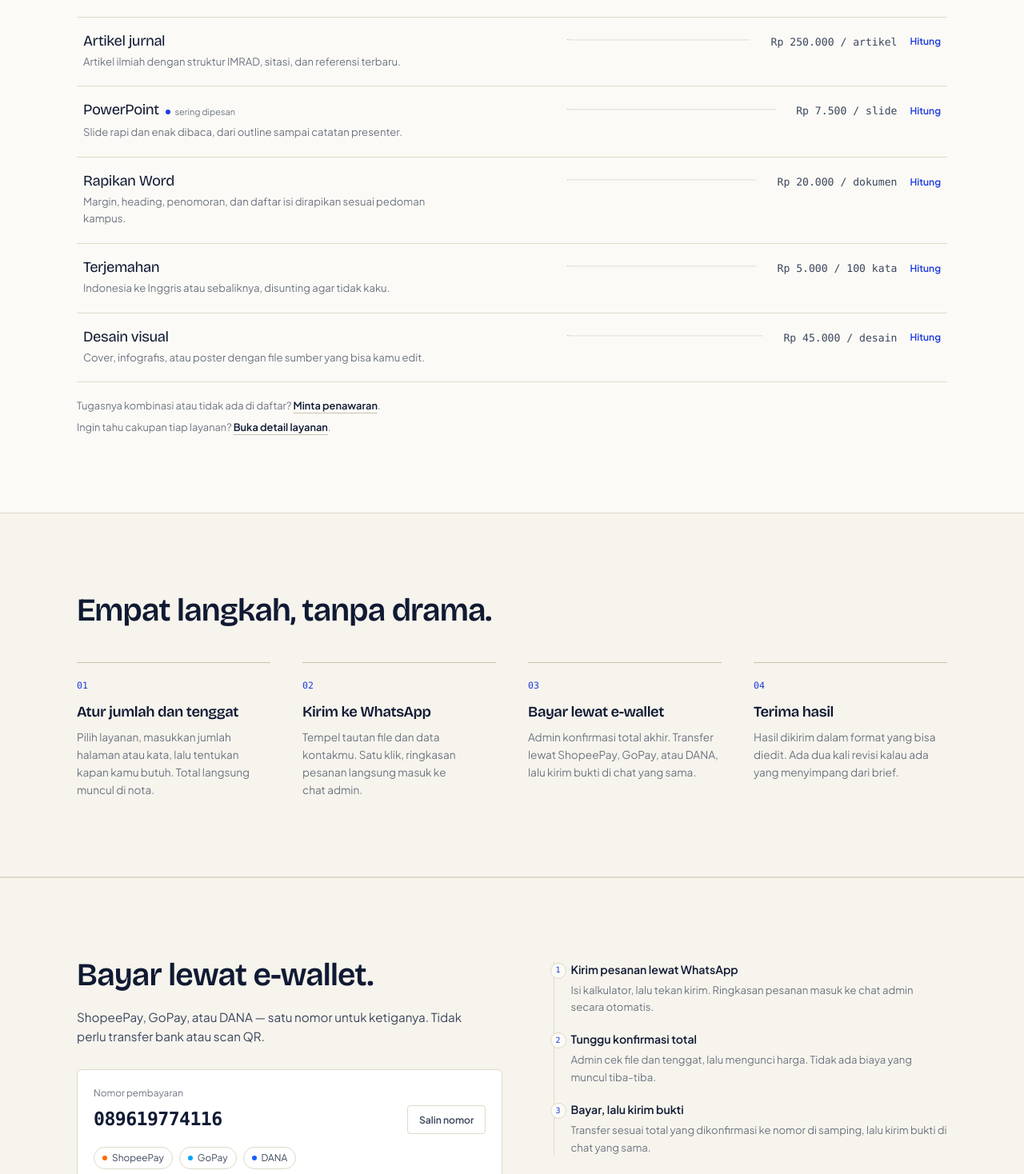
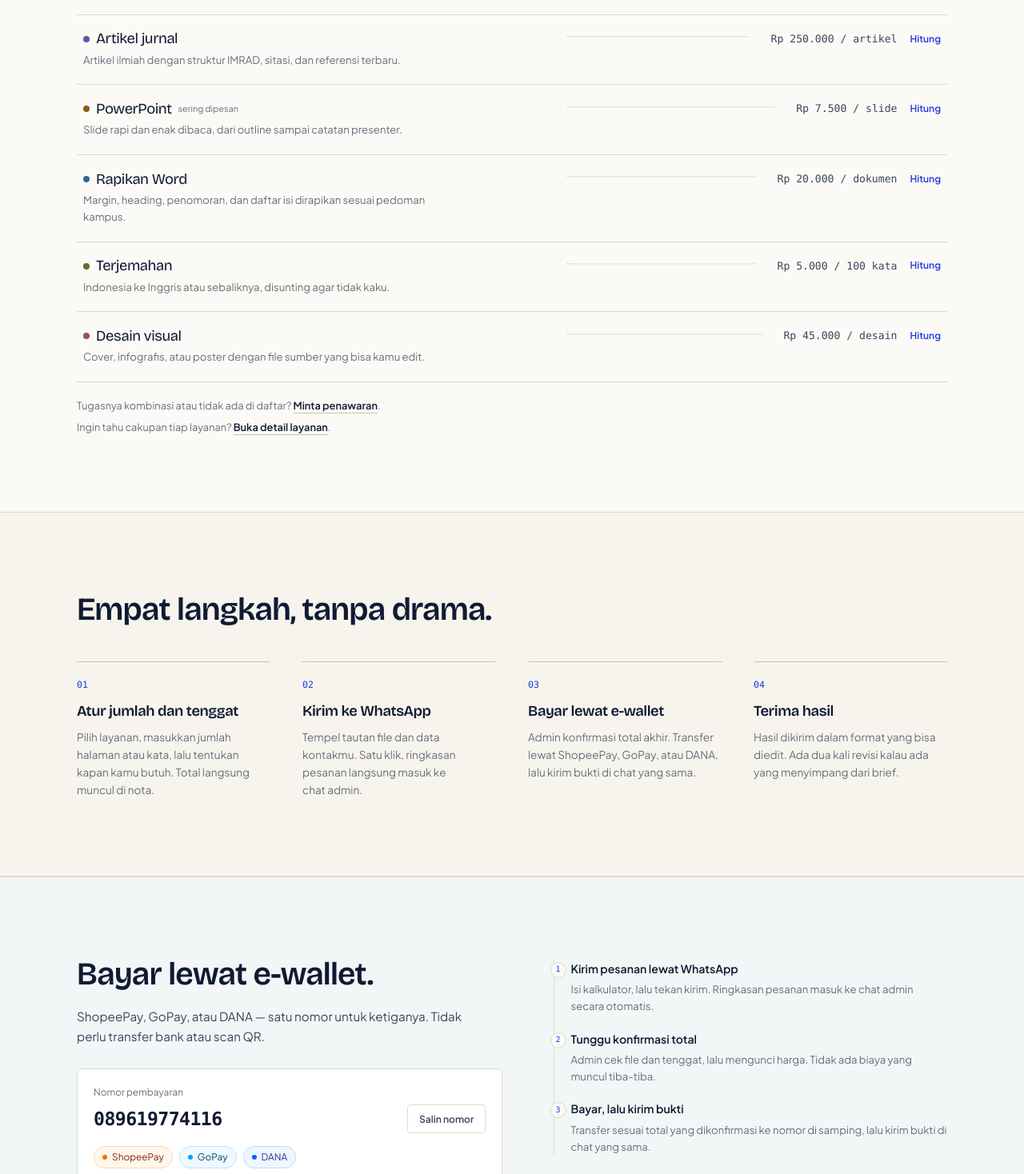
Before and after one commit to bagasadi05/MasJoki, a Next.js app: page / in a window 1280 px wide. Shown: the part 1262-2730 px from the top of the page at 80% size. Built offline with nearby package versions, Linux system fonts and the light colour scheme.

Commit message:
feat(ui): beri warna penanda per layanan tanpa mengubah alur

```diff
--- a/app/globals.css
+++ b/app/globals.css
@@ -9,7 +9,7 @@
   --color-paper-2: #f2f0e6;
   --color-ink: #101a33;
   --color-ink-soft: #3c465c;
-  --color-muted: #6e7480;
+  --color-muted: #686e79;
   --color-line: #ded9c8;
   --color-line-strong: #c9c2ac;
   --color-brand: #1f3be0;
@@ -17,6 +17,22 @@
   --color-brand-soft: #e7eaff;
   --color-stabilo: #ffe44d;
   --color-stabilo-soft: #fff6c2;
+
+  /* Aksen layanan: chroma rendah, dipakai untuk penanda kecil dan wash tipis. */
+  --color-mint: #2a6b55;
+  --color-mint-soft: #e6f1ea;
+  --color-koral: #9e4e42;
+  --color-koral-soft: #f6e7e2;
+  --color-lilac: #6556a3;
+  --color-lilac-soft: #ece7f7;
+  --color-amber: #8a5d12;
+  --color-amber-soft: #f7edd3;
+  --color-langit: #2b6a97;
+  --color-langit-soft: #e4eff7;
+  --color-olive: #5f6f2a;
+  --color-olive-soft: #eef1dc;
+  --color-rose: #9d4d6b;
+  --color-rose-soft: #f6e7ed;
 
   --font-display: var(--font-bricolage), "Times New Roman", serif;
   --font-sans: var(--font-jakarta), ui-sans-serif, system-ui, sans-serif;
--- a/app/jasa/[layanan]/page.tsx
+++ b/app/jasa/[layanan]/page.tsx
@@ -5,6 +5,7 @@ import { Nota } from "@/components/nota";
 import { SiteFooter } from "@/components/site-footer";
 import { SiteHeader } from "@/components/site-header";
 import { KONTEN_LAYANAN } from "@/content/layanan";
+import { aksenLayanan } from "@/lib/aksen";
 import { rupiah } from "@/lib/format";
 import { computePrice } from "@/lib/pricing";
 import {
@@ -61,6 +62,7 @@ export default async function HalamanLayanan({ params }: HalamanProps) {
   if (!service) notFound();
 
   const konten = KONTEN_LAYANAN[service.id];
+  const aksen = aksenLayanan(service.id);
 
   // Contoh harga: jumlah bawaan, tenggat 4–6 hari, tingkat standar.
   const contoh = computePrice(service, service.defaultQty, "normal", "standar");
@@ -117,7 +119,7 @@ export default async function HalamanLayanan({ params }: HalamanProps) {
       <SiteHeader />
 
       <main id="konten">
-        <section className="border-b border-line">
+        <section className={`border-b border-line ${aksen.wash}`}>
           <div className="mx-auto max-w-6xl px-5 pb-12 pt-10 sm:px-8 sm:pb-16 sm:pt-14">
             <nav aria-label="Remah roti" className="text-[0.76rem] text-muted">
               <Link href="/" className="transition-colors hover:text-brand">
@@ -145,8 +147,13 @@ export default async function HalamanLayanan({ params }: HalamanProps) {
                   {konten.intro}
                 </p>
 
-                <p className="mt-5 inline-flex items-center gap-2 rounded-md border border-line bg-paper-2/70 px-3.5 py-2 text-[0.8rem] text-ink-soft">
-                  <span aria-hidden className="inline-block size-1.5 rounded-full bg-brand" />
+                <p
+                  className={`mt-5 inline-flex items-center gap-2 rounded-md border px-3.5 py-2 text-[0.8rem] ${aksen.chip}`}
+                >
+                  <span
+                    aria-hidden
+                    className="inline-block size-1.5 rounded-full bg-current opacity-70"
+                  />
                   {priceLabel(service)} · pengerjaan {service.turnaround}
                 </p>
 
@@ -197,7 +204,7 @@ export default async function HalamanLayanan({ params }: HalamanProps) {
                   >
                     <span
                       aria-hidden
-                      className="mt-[0.5rem] inline-block size-1.5 shrink-0 rounded-full bg-brand"
+                      className={`mt-[0.5rem] inline-block size-1.5 shrink-0 rounded-full ${aksen.dot}`}
                     />
                     {item}
                   </li>
@@ -324,13 +331,20 @@ export default async function HalamanLayanan({ params }: HalamanProps) {
             Layanan lain
           </h2>
           <ul className="mt-5 grid gap-3 sm:grid-cols-2 lg:grid-cols-4">
-            {lain.map((item) => (
+            {lain.map((item) => {
+              const aksenLain = aksenLayanan(item.id);
+
+              return (
                 <li key={item.id}>
                   <Link
                     href={`/jasa/${item.id}`}
-                  className="flex h-full flex-col justify-between rounded-md border border-line bg-white p-4 transition-colors hover:border-line-strong"
+                    className="flex h-full flex-col justify-between rounded-md border border-line bg-white p-4 transition-colors hover:bg-paper-2/40"
                   >
-                  <span className="text-[0.9rem] font-medium leading-snug text-ink">
+                    <span className="flex items-center gap-2 text-[0.9rem] font-medium leading-snug text-ink">
+                      <span
+                        aria-hidden
+                        className={`inline-block size-1.5 shrink-0 rounded-full ${aksenLain.dot}`}
+                      />
                       {item.name}
                     </span>
                     <span className="mt-3 font-mono text-[0.76rem] tabular-nums text-muted">
@@ -338,7 +352,8 @@ export default async function HalamanLayanan({ params }: HalamanProps) {
                     </span>
                   </Link>
                 </li>
-            ))}
+              );
+            })}
           </ul>
         </section>
 
--- a/app/jasa/page.tsx
+++ b/app/jasa/page.tsx
@@ -2,6 +2,7 @@ import type { Metadata } from "next";
 import Link from "next/link";
 import { SiteFooter } from "@/components/site-footer";
 import { SiteHeader } from "@/components/site-header";
+import { aksenLayanan } from "@/lib/aksen";
 import { rupiah } from "@/lib/format";
 import { SERVICES, priceLabel } from "@/lib/services";
 import { site, waLink, waPesanUmum } from "@/lib/site";
@@ -56,15 +57,22 @@ export default function HalamanDaftarLayanan() {
         </div>
 
         <ul className="mt-10 grid gap-4 sm:grid-cols-2">
-          {SERVICES.map((service) => (
+          {SERVICES.map((service) => {
+            const aksen = aksenLayanan(service.id);
+
+            return (
               <li key={service.id}>
                 <Link
                   href={`/jasa/${service.id}`}
-                className="group flex h-full flex-col justify-between rounded-md border border-line bg-white p-5 transition-colors hover:border-line-strong"
+                  className={`group flex h-full flex-col justify-between rounded-md border border-line border-t-4 ${aksen.top} bg-white p-5 pt-4 transition-colors hover:bg-paper-2/40`}
                 >
                   <div>
                     <div className="flex items-start justify-between gap-4">
-                    <h2 className="font-display text-[1.2rem] leading-snug tracking-tight text-ink group-hover:text-brand">
+                      <h2 className="flex items-center gap-2.5 font-display text-[1.2rem] leading-snug tracking-tight text-ink group-hover:text-brand">
+                        <span
+                          aria-hidden
+                          className={`inline-block size-2 shrink-0 rounded-full ${aksen.dot}`}
+                        />
                         {service.name}
                       </h2>
                       {service.popular ? (
@@ -88,7 +96,8 @@ export default function HalamanDaftarLayanan() {
                   </div>
                 </Link>
               </li>
-          ))}
+            );
+          })}
         </ul>
 
         <p className="mt-8 text-[0.84rem] leading-relaxed text-muted">
--- a/app/page.tsx
+++ b/app/page.tsx
@@ -9,6 +9,7 @@ import { ServiceList } from "@/components/service-list";
 import { SiteFooter } from "@/components/site-footer";
 import { SiteHeader } from "@/components/site-header";
 import { faq } from "@/content/faq";
+import { aksenLayanan } from "@/lib/aksen";
 import { rupiah } from "@/lib/format";
 import { computePrice } from "@/lib/pricing";
 import { getService } from "@/lib/services";
@@ -225,17 +226,17 @@ export default function Home() {
         <section aria-label="Yang selalu kamu dapat" className="border-b border-line bg-paper-2/50">
           <div className="mx-auto grid max-w-6xl grid-cols-2 gap-x-6 gap-y-4 px-5 py-6 text-[0.78rem] text-ink-soft sm:grid-cols-4 sm:px-8">
             {[
-              "Harga dihitung di depan",
-              "Revisi 2× termasuk",
-              "File sumber diserahkan",
-              "ShopeePay, GoPay, DANA",
+              { label: "Harga dihitung di depan", dot: "bg-brand" },
+              { label: "Revisi 2× termasuk", dot: "bg-mint" },
+              { label: "File sumber diserahkan", dot: "bg-amber" },
+              { label: "ShopeePay, GoPay, DANA", dot: "bg-rose" },
             ].map((item) => (
-              <p key={item} className="flex items-start gap-2">
+              <p key={item.label} className="flex items-start gap-2">
                 <span
                   aria-hidden
-                  className="mt-[0.42rem] inline-block size-1.5 shrink-0 rounded-full bg-brand"
+                  className={`mt-[0.42rem] inline-block size-1.5 shrink-0 rounded-full ${item.dot}`}
                 />
-                {item}
+                {item.label}
               </p>
             ))}
           </div>
@@ -340,7 +341,7 @@ export default function Home() {
         {/* ---------------------------------------------------------- *
          * Contoh hitungan
          * ---------------------------------------------------------- */}
-        <section className="border-y border-line bg-paper-2/50">
+        <section className="border-y border-line bg-lilac-soft/40">
           <div className="mx-auto max-w-6xl px-5 py-16 sm:px-8 sm:py-24">
             <div className="flex flex-wrap items-end justify-between gap-4">
               <h2 className="max-w-xl font-display text-[1.9rem] leading-tight tracking-[-0.02em] text-ink sm:text-[2.5rem]">
@@ -352,13 +353,20 @@ export default function Home() {
             </div>
 
             <ul className="mt-10 grid gap-5 sm:grid-cols-3">
-              {contoh.map((item) => (
+              {contoh.map((item) => {
+                const aksen = aksenLayanan(item.service.id);
+
+                return (
                   <li
                     key={item.judul}
-                  className="flex flex-col justify-between rounded-md border border-line bg-white p-5"
+                    className={`flex flex-col justify-between rounded-md border border-line border-t-4 ${aksen.top} bg-white p-5 pt-4`}
                   >
                     <div>
-                    <p className="text-[0.72rem] text-muted">
+                      <p className="flex items-center gap-2 text-[0.72rem] text-muted">
+                        <span
+                          aria-hidden
+                          className={`inline-block size-1.5 shrink-0 rounded-full ${aksen.dot}`}
+                        />
                         {item.service.name}
                       </p>
                       <h3 className="mt-1 font-display text-[1.1rem] leading-snug tracking-tight text-ink">
@@ -377,7 +385,8 @@ export default function Home() {
                       </p>
                     </div>
                   </li>
-              ))}
+                );
+              })}
             </ul>
           </div>
         </section>
--- a/components/pembayaran.tsx
+++ b/components/pembayaran.tsx
@@ -3,10 +3,19 @@
 import { useState } from "react";
 import { pembayaran, waLink } from "@/lib/site";
 
-const WARNA: Record<string, string> = {
-  ShopeePay: "bg-orange-500",
-  GoPay: "bg-sky-500",
-  DANA: "bg-blue-600",
+const METODE: Record<string, { dot: string; chip: string }> = {
+  ShopeePay: {
+    dot: "bg-orange-500",
+    chip: "border-orange-200 bg-orange-50 text-orange-900",
+  },
+  GoPay: {
+    dot: "bg-sky-500",
+    chip: "border-sky-200 bg-sky-50 text-sky-900",
+  },
+  DANA: {
+    dot: "bg-blue-600",
+    chip: "border-blue-200 bg-blue-50 text-blue-900",
+  },
 };
 
 const waKonfirmasi = waLink(
@@ -27,7 +36,7 @@ export function Pembayaran() {
   }
 
   return (
-    <section id="bayar" className="border-y border-line bg-paper-2/50">
+    <section id="bayar" className="border-y border-line bg-langit-soft/40">
       <div className="mx-auto grid max-w-6xl gap-12 px-5 py-16 sm:px-8 sm:py-24 lg:grid-cols-[0.52fr_0.48fr] lg:gap-16">
         <div>
           <h2 className="max-w-md font-display text-[1.9rem] leading-tight tracking-[-0.02em] text-ink sm:text-[2.5rem]">
@@ -57,18 +66,25 @@ export function Pembayaran() {
             </div>
 
             <ul className="mt-4 flex flex-wrap gap-2">
-              {pembayaran.metode.map((metode) => (
+              {pembayaran.metode.map((metode) => {
+                const gaya = METODE[metode] ?? {
+                  dot: "bg-ink-soft",
+                  chip: "border-line bg-white text-ink-soft",
+                };
+
+                return (
                   <li
                     key={metode}
-                  className="inline-flex items-center gap-1.5 rounded-full border border-line px-2.5 py-1 text-[0.74rem] text-ink-soft"
+                    className={`inline-flex items-center gap-1.5 rounded-full border px-2.5 py-1 text-[0.74rem] ${gaya.chip}`}
                   >
                     <span
                       aria-hidden
-                    className={`size-1.5 rounded-full ${WARNA[metode] ?? "bg-ink-soft"}`}
+                      className={`size-1.5 rounded-full ${gaya.dot}`}
                     />
                     {metode}
                   </li>
-              ))}
+                );
+              })}
             </ul>
           </div>
 
--- a/components/price-calculator.tsx
+++ b/components/price-calculator.tsx
@@ -4,6 +4,7 @@ import { useEffect, useMemo, useRef, useState, useTransition } from "react";
 import { submitOrder, submitQuote } from "@/app/actions";
 import { useCalculator } from "./calculator-context";
 import { Nota } from "./nota";
+import { aksenLayanan } from "@/lib/aksen";
 import { angka, rupiah } from "@/lib/format";
 import {
   computePrice,
@@ -277,6 +278,7 @@ export function PriceCalculator() {
                 <div className="grid grid-cols-2 gap-2">
                   {SERVICES.map((item) => {
                     const aktif = item.id === service.id;
+                    const aksen = aksenLayanan(item.id);
                     return (
                       <button
                         key={item.id}
@@ -285,12 +287,18 @@ export function PriceCalculator() {
                         aria-pressed={aktif}
                         className={`flex flex-col items-start rounded-md border px-3 py-2.5 text-left transition-colors ${
                           aktif
-                            ? "border-brand bg-brand-soft"
+                            ? `${aksen.soft} ${aksen.border} ring-1 ${aksen.ring}`
                             : "border-line bg-white hover:border-line-strong"
                         }`}
                       >
-                        <span className="text-[0.86rem] font-semibold text-ink">
-                          {item.name}
+                        <span className="flex items-center gap-2">
+                          <span
+                            aria-hidden
+                            className={`inline-block size-1.5 shrink-0 rounded-full ${aksen.dot}`}
+                          />
+                          <span className="text-[0.86rem] font-semibold text-ink">
+                            {item.name}
+                          </span>
                         </span>
                         <span className="mt-0.5 font-mono text-[0.68rem] tabular-nums text-muted">
                           {priceLabel(item)}
--- a/components/service-list.tsx
+++ b/components/service-list.tsx
@@ -1,6 +1,7 @@
 "use client";
 
 import { useCalculator } from "./calculator-context";
+import { aksenLayanan } from "@/lib/aksen";
 import { priceLabel, SERVICES } from "@/lib/services";
 
 export function ServiceList() {
@@ -8,7 +9,10 @@ export function ServiceList() {
 
   return (
     <ul className="divide-y divide-line border-y border-line">
-      {SERVICES.map((service) => (
+      {SERVICES.map((service) => {
+        const aksen = aksenLayanan(service.id);
+
+        return (
           <li key={service.id}>
             <button
               type="button"
@@ -16,16 +20,16 @@ export function ServiceList() {
               className="group flex w-full flex-col gap-3 py-5 text-left transition-colors hover:bg-paper-2/60 focus-visible:bg-paper-2/60 sm:flex-row sm:items-baseline sm:gap-4 sm:px-2"
             >
               <span className="min-w-0 sm:w-[54%]">
-              <span className="flex flex-wrap items-baseline gap-x-2">
+                <span className="flex flex-wrap items-center gap-x-2">
+                  <span
+                    aria-hidden
+                    className={`inline-block size-2 shrink-0 rounded-full ${aksen.dot}`}
+                  />
                   <span className="font-display text-[1.15rem] leading-none tracking-tight text-ink">
                     {service.name}
                   </span>
                   {service.popular ? (
                     <span className="inline-flex items-center gap-1.5 text-[0.68rem] text-muted">
-                    <span
-                      aria-hidden
-                      className="inline-block size-1.5 rounded-full bg-brand"
-                    />
                       sering dipesan
                     </span>
                   ) : null}
@@ -49,7 +53,8 @@ export function ServiceList() {
               </span>
             </button>
           </li>
-      ))}
+        );
+      })}
     </ul>
   );
 }
--- a/components/site-footer.tsx
+++ b/components/site-footer.tsx
@@ -1,4 +1,5 @@
 import Link from "next/link";
+import { aksenLayanan } from "@/lib/aksen";
 import { SERVICES } from "@/lib/services";
 import { pembayaran, site, waLink, waPesanUmum } from "@/lib/site";
 
@@ -23,16 +24,24 @@ export function SiteFooter() {
           <nav aria-label="Layanan">
             <p className="text-[0.78rem] font-semibold text-ink">Layanan</p>
             <ul className="mt-3 space-y-2">
-              {SERVICES.slice(0, 5).map((service) => (
+              {SERVICES.slice(0, 5).map((service) => {
+                const aksen = aksenLayanan(service.id);
+
+                return (
                   <li key={service.id}>
                     <Link
                       href={`/jasa/${service.id}`}
-                    className="text-[0.82rem] text-muted transition-colors hover:text-brand"
+                      className="inline-flex items-center gap-2 text-[0.82rem] text-muted transition-colors hover:text-brand"
                     >
+                      <span
+                        aria-hidden
+                        className={`inline-block size-1.5 shrink-0 rounded-full ${aksen.dot}`}
+                      />
                       {service.name}
                     </Link>
                   </li>
-              ))}
+                );
+              })}
               <li>
                 <Link
                   href="/jasa"
--- /dev/null
+++ b/lib/aksen.ts
@@ -0,0 +1,133 @@
+import type { ServiceId } from "./services";
+
+/**
+ * Warna aksen dipakai sebagai penanda layanan, bukan hiasan.
+ * Satu layanan = satu warna, konsisten di daftar harga, kalkulator, halaman
+ * detail, dan footer. Semua kelas ditulis lengkap supaya terbaca Tailwind.
+ */
+export type AksenId =
+  | "biru"
+  | "mint"
+  | "koral"
+  | "lilac"
+  | "amber"
+  | "langit"
+  | "olive"
+  | "rose";
+
+export interface Aksen {
+  /** Titik kecil penanda. */
+  dot: string;
+  /** Latar lembut untuk area terpilih. */
+  soft: string;
+  /** Garis aksen. */
+  border: string;
+  /** Garis atas kartu. */
+  top: string;
+  /** Cincin tipis untuk status terpilih. */
+  ring: string;
+  /** Teks berwarna aksen (kontras sudah dicek ≥ 4.5:1 di atas soft). */
+  text: string;
+  /** Chip kecil: latar lembut + teks + garis. */
+  chip: string;
+  /** Wash bagian yang sangat tipis. */
+  wash: string;
+}
+
+export const AKSEN: Record<AksenId, Aksen> = {
+  biru: {
+    dot: "bg-brand",
+    soft: "bg-brand-soft",
+    border: "border-brand",
+    top: "border-t-brand",
+    ring: "ring-brand",
+    text: "text-brand",
+    chip: "border-brand/25 bg-brand-soft text-brand",
+    wash: "bg-brand-soft/35",
+  },
+  mint: {
+    dot: "bg-mint",
+    soft: "bg-mint-soft",
+    border: "border-mint",
+    top: "border-t-mint",
+    ring: "ring-mint",
+    text: "text-mint",
+    chip: "border-mint/25 bg-mint-soft text-mint",
+    wash: "bg-mint-soft/35",
+  },
+  koral: {
+    dot: "bg-koral",
+    soft: "bg-koral-soft",
+    border: "border-koral",
+    top: "border-t-koral",
+    ring: "ring-koral",
+    text: "text-koral",
+    chip: "border-koral/25 bg-koral-soft text-koral",
+    wash: "bg-koral-soft/35",
+  },
+  lilac: {
+    dot: "bg-lilac",
+    soft: "bg-lilac-soft",
+    border: "border-lilac",
+    top: "border-t-lilac",
+    ring: "ring-lilac",
+    text: "text-lilac",
+    chip: "border-lilac/25 bg-lilac-soft text-lilac",
+    wash: "bg-lilac-soft/35",
+  },
+  amber: {
+    dot: "bg-amber",
+    soft: "bg-amber-soft",
+    border: "border-amber",
+    top: "border-t-amber",
+    ring: "ring-amber",
+    text: "text-amber",
+    chip: "border-amber/25 bg-amber-soft text-amber",
+    wash: "bg-amber-soft/35",
+  },
+  langit: {
+    dot: "bg-langit",
+    soft: "bg-langit-soft",
+    border: "border-langit",
+    top: "border-t-langit",
+    ring: "ring-langit",
+    text: "text-langit",
+    chip: "border-langit/25 bg-langit-soft text-langit",
+    wash: "bg-langit-soft/35",
+  },
+  olive: {
+    dot: "bg-olive",
+    soft: "bg-olive-soft",
+    border: "border-olive",
+    top: "border-t-olive",
+    ring: "ring-olive",
+    text: "text-olive",
+    chip: "border-olive/25 bg-olive-soft text-olive",
+    wash: "bg-olive-soft/35",
+  },
+  rose: {
+    dot: "bg-rose",
+    soft: "bg-rose-soft",
+    border: "border-rose",
+    top: "border-t-rose",
+    ring: "ring-rose",
+    text: "text-rose",
+    chip: "border-rose/25 bg-rose-soft text-rose",
+    wash: "bg-rose-soft/35",
+  },
+};
+
+export const WARNA_LAYANAN: Record<ServiceId, AksenId> = {
+  parafrase: "biru",
+  humanisasi: "mint",
+  makalah: "koral",
+  jurnal: "lilac",
+  powerpoint: "amber",
+  word: "langit",
+  terjemah: "olive",
+  desain: "rose",
+};
+
+export function aksenLayanan(id: ServiceId): Aksen {
+  return AKSEN[WARNA_LAYANAN[id]];
+}
```
Also changed, not shown: .agents/skills/mas-joki-site/SKILL.md. Lines whose indentation alone changed are shown as unchanged.
